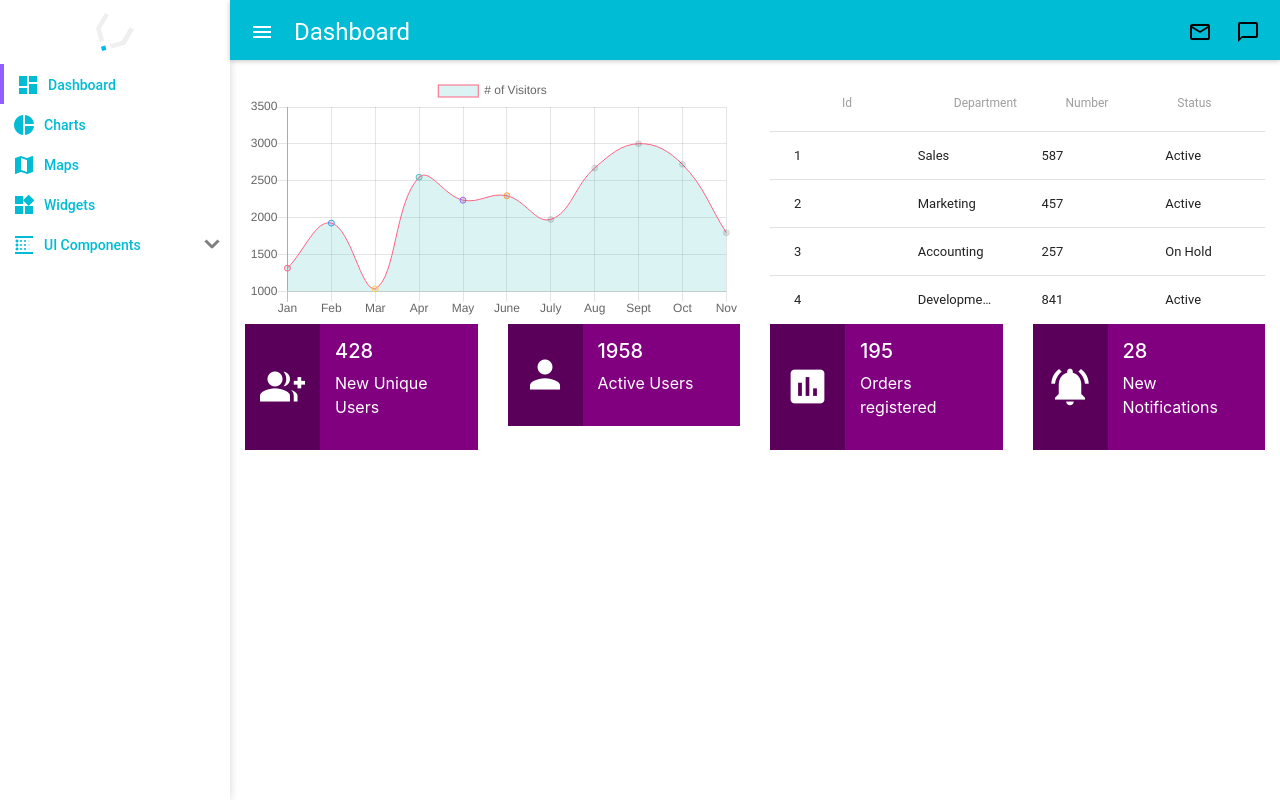
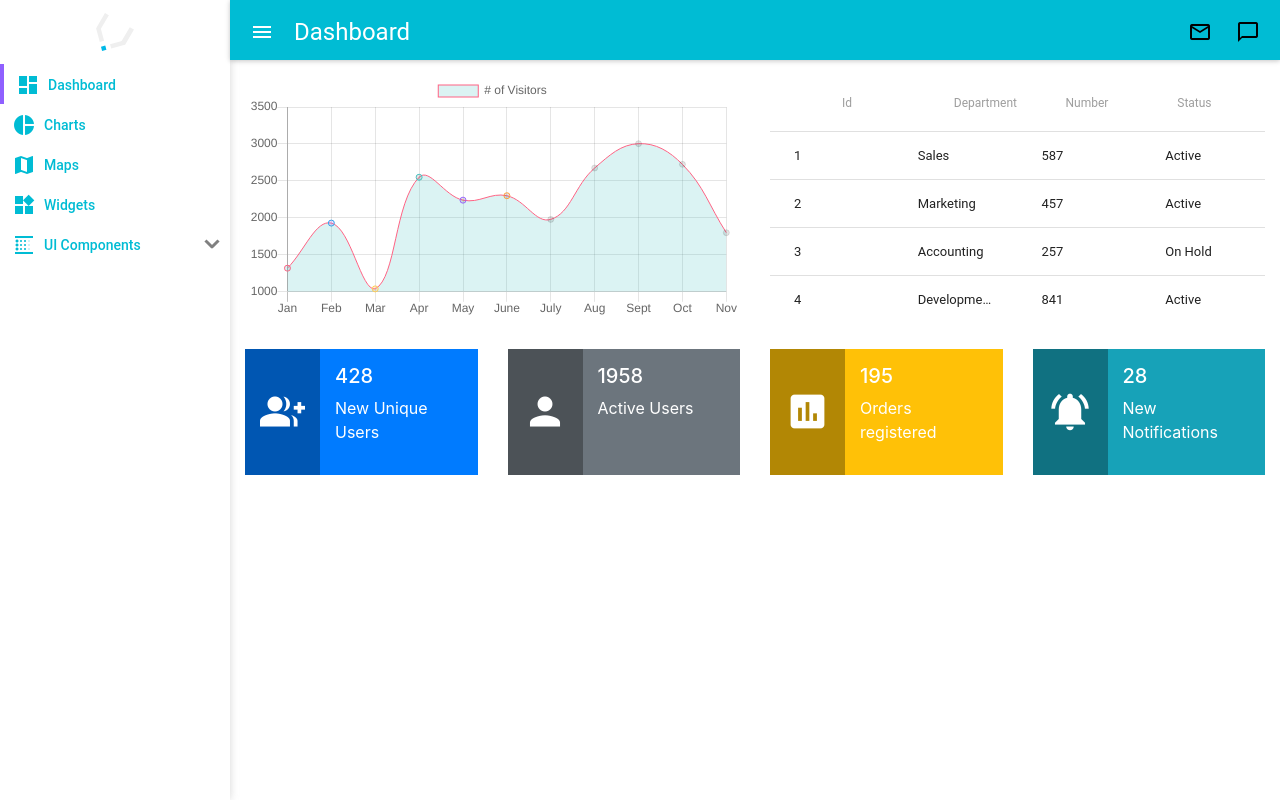
Before and after one commit to valecarlos/admin-dashboard, a React (Create React App) app: page / in a window 1280 px wide. Built offline with nearby package versions, Linux system fonts and the light colour scheme.

Commit message:
updated info widgets css classes

```diff
--- a/src/components/Widgets/Widgets.js
+++ b/src/components/Widgets/Widgets.js
@@ -5,7 +5,6 @@ class QuickSummary extends Component {
     const style = {
       root: {
         display: 'flex',
-        backgroundColor: 'purple',
         color: 'white',
         width: '100%'
       },
@@ -27,7 +26,7 @@ class QuickSummary extends Component {
 
     const rootClassNames = this.props.rootClassName
     return (
-      <div style={style.root}>
+      <div className={rootClassNames} style={style.root}>
         <div style={style.iconContainer}>
           <i className="material-icons" style={style.icon}>{this.props.iconName}</i>
         </div>
@@ -41,7 +40,7 @@ class QuickSummary extends Component {
 }
 
 QuickSummary.defaultProps = {
-  rootClassName : '',
+  rootClassName : 'bg-secondary text-white', // send a combination of background and font colors using bootstrap's
   iconName: 'home',
   headerInfo: '',
   bottomInfo: ''
--- a/src/containers/Dashboard/Dashboard.js
+++ b/src/containers/Dashboard/Dashboard.js
@@ -28,6 +28,7 @@ class Dashboard extends Component {
       }
     return (
       <div>
+        <section className="dashboard__section-margin">
           <div className="row">
             <div className="col-12 col-md-6">
               <div>
@@ -43,36 +44,43 @@ class Dashboard extends Component {
               <Table />
             </div>
           </div>
+        </section>
+        <section className="dashboard__section-margin">
           <div className="row">
-          <div className="col-6 col-md-3">
+            <div className="col-6 col-lg-3 dashboard__item-margin">
               <QuickSummary
+                rootClassName="bg-primary text-white h-100"
                 headerInfo='428'
                 bottomInfo='New Unique Users'
                 iconName='group_add'
               />
             </div>
-          <div className="col-6 col-md-3">
+            <div className="col-6 col-lg-3 dashboard__item-margin">
               <QuickSummary
+                rootClassName="bg-secondary text-white h-100"
                 headerInfo='1958'
                 bottomInfo='Active Users'
                 iconName='person'
               />
             </div>
-          <div className="col-6 col-md-3">
+            <div className="col-6 col-lg-3 dashboard__item-margin">
               <QuickSummary
+                rootClassName="bg-warning text-white h-100"
                 headerInfo='195'
                 bottomInfo='Orders registered'
                 iconName='poll'
               />
             </div>
-          <div className="col-6 col-md-3">
+            <div className="col-6 col-lg-3 dashboard__item-margin">
               <QuickSummary
+                rootClassName="bg-info text-white h-100"
                 headerInfo='28'
                 bottomInfo='New Notifications'
                 iconName='notifications_active'
               />
             </div>
           </div>
+        </section>
       </div>
     );
   }
--- a/src/styles/App.css
+++ b/src/styles/App.css
@@ -83,6 +83,12 @@
   overflow-y: auto;
   max-width: 100%; }
 
+.dashboard__section-margin {
+  margin-bottom: 25px; }
+
+.dashboard__item-margin {
+  margin-bottom: 15px; }
+
 .app {
   display: flex;
   max-width: 100%;
--- a/src/styles/App.scss
+++ b/src/styles/App.scss
@@ -1,6 +1,7 @@
 @import 'variables';
 @import 'sidebar';
 @import 'main';
+@import 'dashboard';
 
 .app {
   display: flex;
--- /dev/null
+++ b/src/styles/_dashboard.scss
@@ -0,0 +1,7 @@
+.dashboard__section-margin{
+  margin-bottom: 25px;
+}
+
+.dashboard__item-margin{
+  margin-bottom: 15px;
+}
```
Lines whose indentation alone changed are shown as unchanged.
